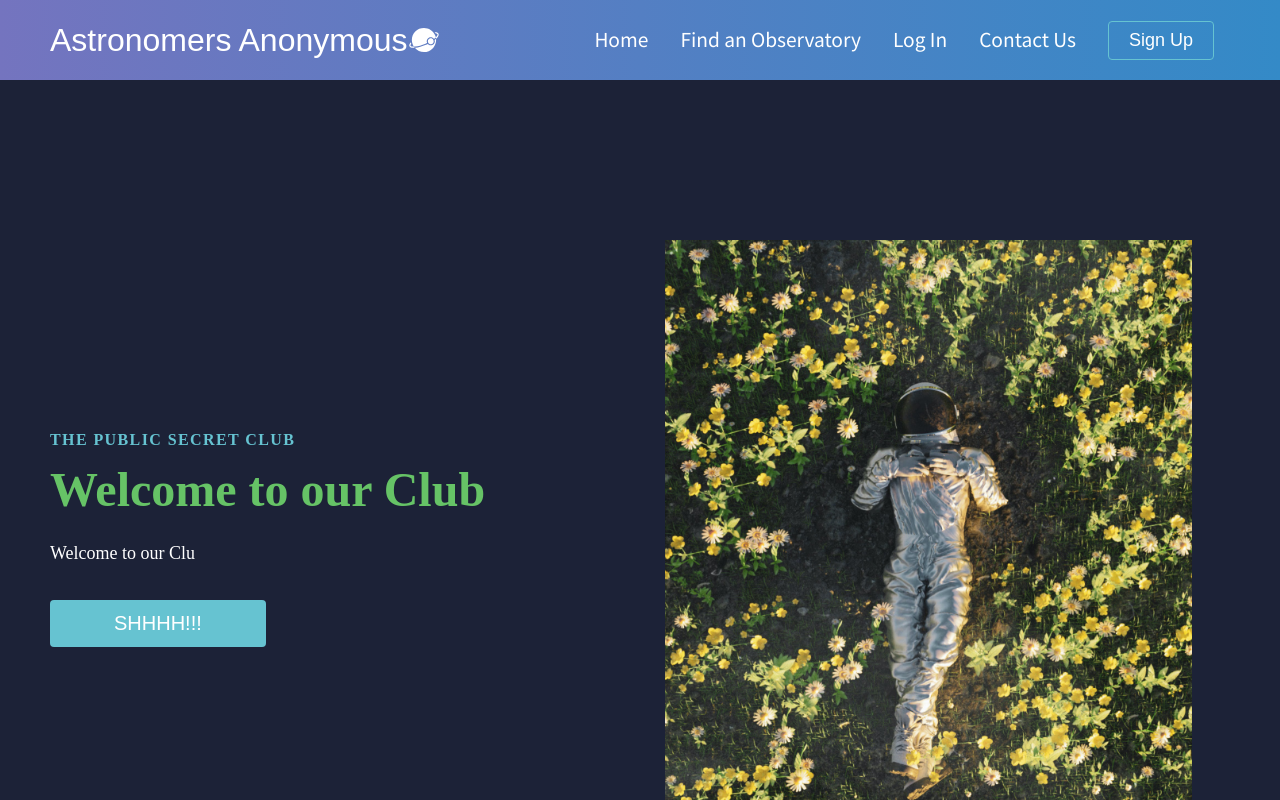
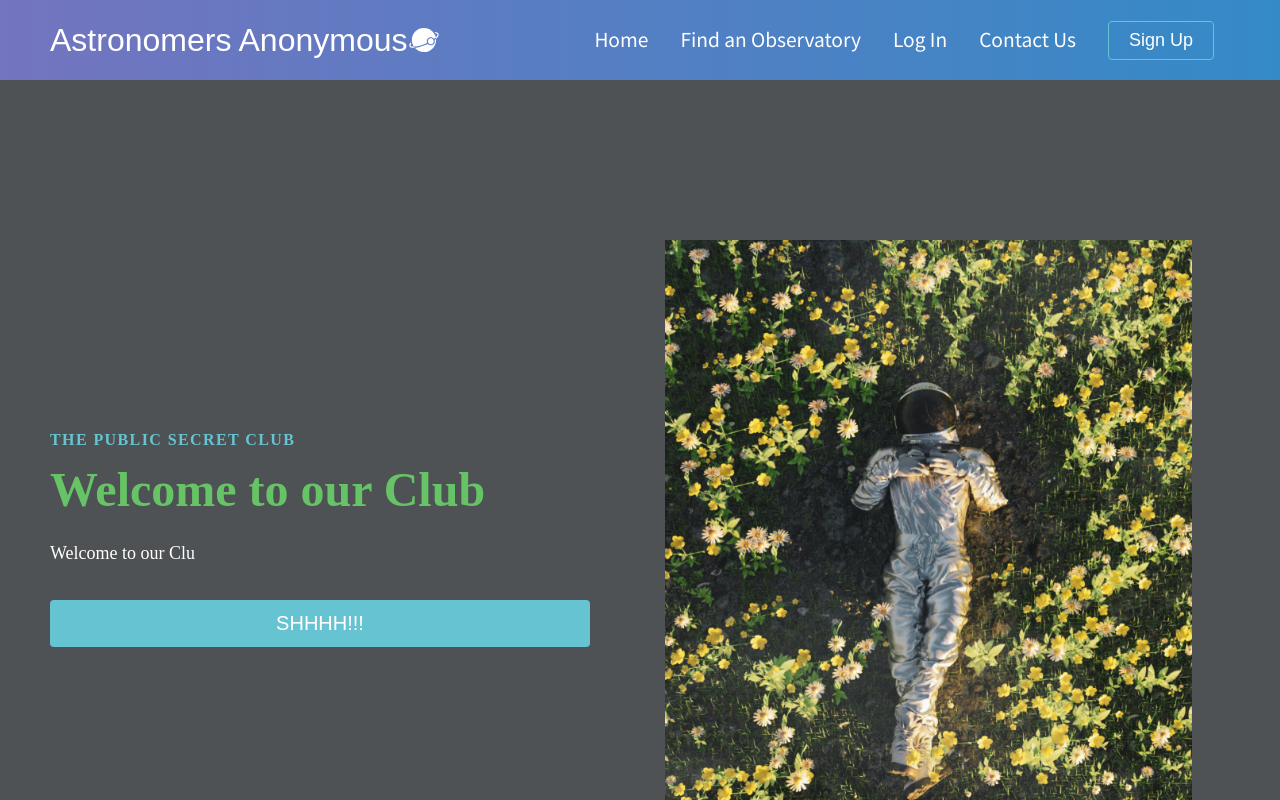
Before and after one commit to St-Ives94/Astronomers_Anonymous, a React (Create React App) app: page / in a window 1280 px wide. Shown: the top 800 px of the page. Built offline with nearby package versions, Linux system fonts and the light colour scheme; a web font is replaced by a local one.

Commit message:
updating the button

```diff
--- a/src/components/Button.css
+++ b/src/components/Button.css
@@ -50,6 +50,7 @@
   .btn--wide {
     padding: 12px 64px;
     font-size: 20px;
+    width: 100%;
   }
 
   .btn--large:hover,
@@ -109,3 +110,9 @@
   .green:hover {
     background-color: #242424;
   }
+
+  @media screen and (max-width: 950px ) {
+    .btn--wide {
+      width: 100%;
+    }
+  }
--- a/src/components/Hero.css
+++ b/src/components/Hero.css
@@ -57,7 +57,7 @@ flex-basis: 50%;
 }
 
 .darkBg {
-    background-color: #1c2237;
+    background-color: #4E5255;
 }
 
 .home__hero-subtitle {
@@ -76,10 +76,6 @@ flex-basis: 50%;
     margin: 0 0 0 10px;
     padding-right: 0;
 }
-
-/* .show-stars {
-    : url('../../images/aldebaran-s.jpg');
-} */
 
 img {
     border: 0;
--- a/src/components/pages/Footer/Footer.js
+++ b/src/components/pages/Footer/Footer.js
@@ -76,7 +76,7 @@ function Footer() {
               Astronomers Anonymous
             </Link>
           </div>
-          <small className='website-rights'>Ivory Smith © 2020 </small>
+          {/* <small className='website-rights'>Ivory Smith © 2020 </small> */}
           <small className='website-rights'> Photos from <Link to="https://www.unsplash.com" aria-label="Unsplash" className="footer-link">Unsplash © </Link></small>
 
           <div className='social-icons'>
```
